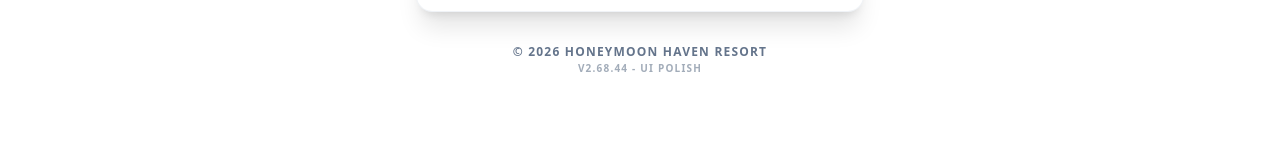
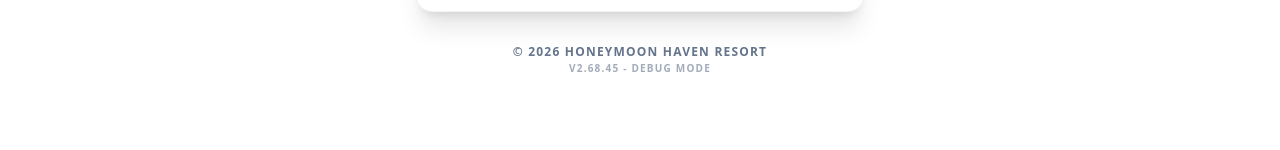
Before and after one commit to bryhudson/honeymoon-haven, a React (Vite) app: page /#/login in a window 1280 px wide. Shown: the part 545-695 px from the top of the page. Built offline with nearby package versions, Linux system fonts and the light colour scheme; no server answers.

Commit message:
Version bump v2.68.45 - Debug Mode

```diff
--- a/package.json
+++ b/package.json
@@ -1,7 +1,7 @@
 {
   "name": "hhr",
   "private": true,
-  "version": "2.68.44",
+  "version": "2.68.45",
   "type": "module",
   "homepage": "https://hhr-trailer-booking.web.app",
   "scripts": {
--- a/src/pages/Dashboard.jsx
+++ b/src/pages/Dashboard.jsx
@@ -717,7 +717,7 @@ export function Dashboard() {
 
             <div className="mt-12 pt-8 border-t text-center space-y-2">
                 <p className="text-xs text-muted-foreground mb-1">&copy; 2026 Honeymoon Haven Resort</p>
-                <p className="text-[10px] text-muted-foreground/60">v2.68.44 - UI Polish</p>
+                <p className="text-[10px] text-muted-foreground/60">v2.68.45 - Debug Mode</p>
 
 
             </div>
--- a/src/pages/Login.jsx
+++ b/src/pages/Login.jsx
@@ -142,7 +142,7 @@ export function Login() {
 
                 <p className="text-center mt-8 text-xs text-muted-foreground uppercase tracking-widest font-semibold">
                     &copy; {new Date().getFullYear()} Honeymoon Haven Resort
-                    <p className="text-[10px] text-muted-foreground/60">v2.68.44 - UI Polish</p>
+                    <p className="text-[10px] text-muted-foreground/60">v2.68.45 - Debug Mode</p>
                 </p>
             </div>
         </div>
```
